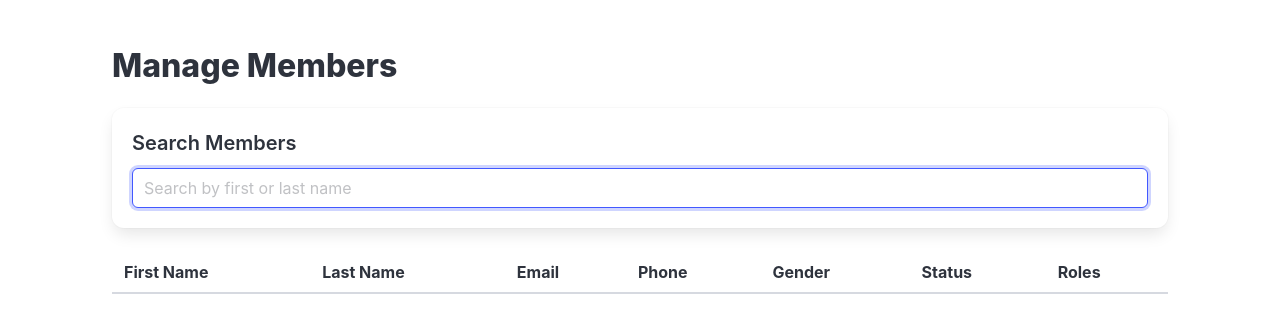
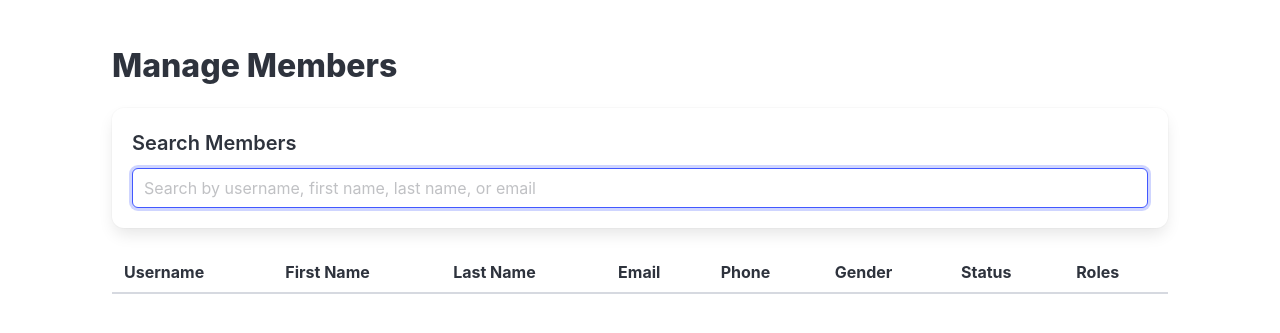
Before and after one commit to vanceb/bowls_club, a Flask app: page /admin/manage_members in a window 1280 px wide. Shown: the part 86-419 px from the top of the page. Run offline with Flask 3, Linux system fonts and the light colour scheme; a user stored in the database is signed in; tables that the repository leaves empty hold one stand-in row (values such as "Sample post"); lists and menus that the app fills with data are empty; some libraries are stand-ins or nearby versions.

Commit message:
Add username column to manage_members interface
- Display username as first column in members table
- Update search functionality to include username field
- Enhance search placeholder to indicate username search capability
- Maintain existing search by first name, last name, and email
- Improve user identification in member management interface

🤖 Generated with [Claude Code](https://claude.ai/code)

Co-Authored-By: Claude <noreply@anthropic.com>

```diff
--- a/app/routes.py
+++ b/app/routes.py
@@ -183,12 +183,13 @@ def members():
 def search_members():
     """
     Route: Search Members
-    - Allows searching for members by first name, last name, or email.
+    - Allows searching for members by username, first name, last name, or email.
     - Returns a JSON response with member details, including roles.
     - Requires login.
     """
     query = request.args.get('q', '').strip()
     members = Member.query.filter(
+        (Member.username.ilike(f'%{query}%')) |
         (Member.firstname.ilike(f'%{query}%')) |
         (Member.lastname.ilike(f'%{query}%')) |
         (Member.email.ilike(f'%{query}%'))
@@ -849,6 +850,7 @@ def manage_events():
                     existing_event.name = event_form.name.data
                     existing_event.event_type = event_form.event_type.data
                     existing_event.gender = event_form.gender.data
+                    existing_event.format = event_form.format.data
                     existing_event.scoring = event_form.scoring.data
 
                     # Update event managers (many-to-many relationship)
@@ -869,6 +871,7 @@ def manage_events():
                     name=event_form.name.data,
                     event_type=event_form.event_type.data,
                     gender=event_form.gender.data,
+                    format=event_form.format.data,
                     scoring=event_form.scoring.data
                 )
                 db.session.add(new_event)
@@ -894,6 +897,7 @@ def manage_events():
             event_form.name.data = selected_event.name
             event_form.event_type.data = selected_event.event_type
             event_form.gender.data = selected_event.gender
+            event_form.format.data = selected_event.format
             event_form.scoring.data = selected_event.scoring
             event_form.event_managers.data = [manager.id for manager in selected_event.event_managers]
             event_bookings = selected_event.bookings
@@ -926,6 +930,8 @@ def get_event(event_id):
         'event_type_name': event.get_event_type_name(),
         'gender': event.gender,
         'gender_name': event.get_gender_name(),
+        'format': event.format,
+        'format_name': event.get_format_name(),
         'scoring': event.scoring,
         'event_managers': [{'id': manager.id, 'name': f"{manager.firstname} {manager.lastname}"} for manager in event.event_managers],
         'created_at': event.created_at.isoformat()
--- a/app/templates/manage_members.html
+++ b/app/templates/manage_members.html
@@ -7,7 +7,7 @@
     <div class="field">
         <label class="label is-size-5">Search Members</label>
         <div class="control">
-            <input id="search-input" class="input" type="text" placeholder="Search by first or last name" autofocus>
+            <input id="search-input" class="input" type="text" placeholder="Search by username, first name, last name, or email" autofocus>
         </div>
     </div>
 </div>
@@ -15,6 +15,7 @@
 <table class="table is-striped is-hoverable is-fullwidth">
     <thead>
         <tr>
+            <th>Username</th>
             <th>First Name</th>
             <th>Last Name</th>
             <th>Email</th>
@@ -41,6 +42,7 @@
                     const row = document.createElement('tr');
                     const roles = member.roles.map(role => role.name).join(', '); // Combine role names
                     row.innerHTML = `
+                        <td>${member.username}</td>
                         <td>${member.firstname}</td>
                         <td>${member.lastname}</td>
                         <td>${member.email}</td>
```
